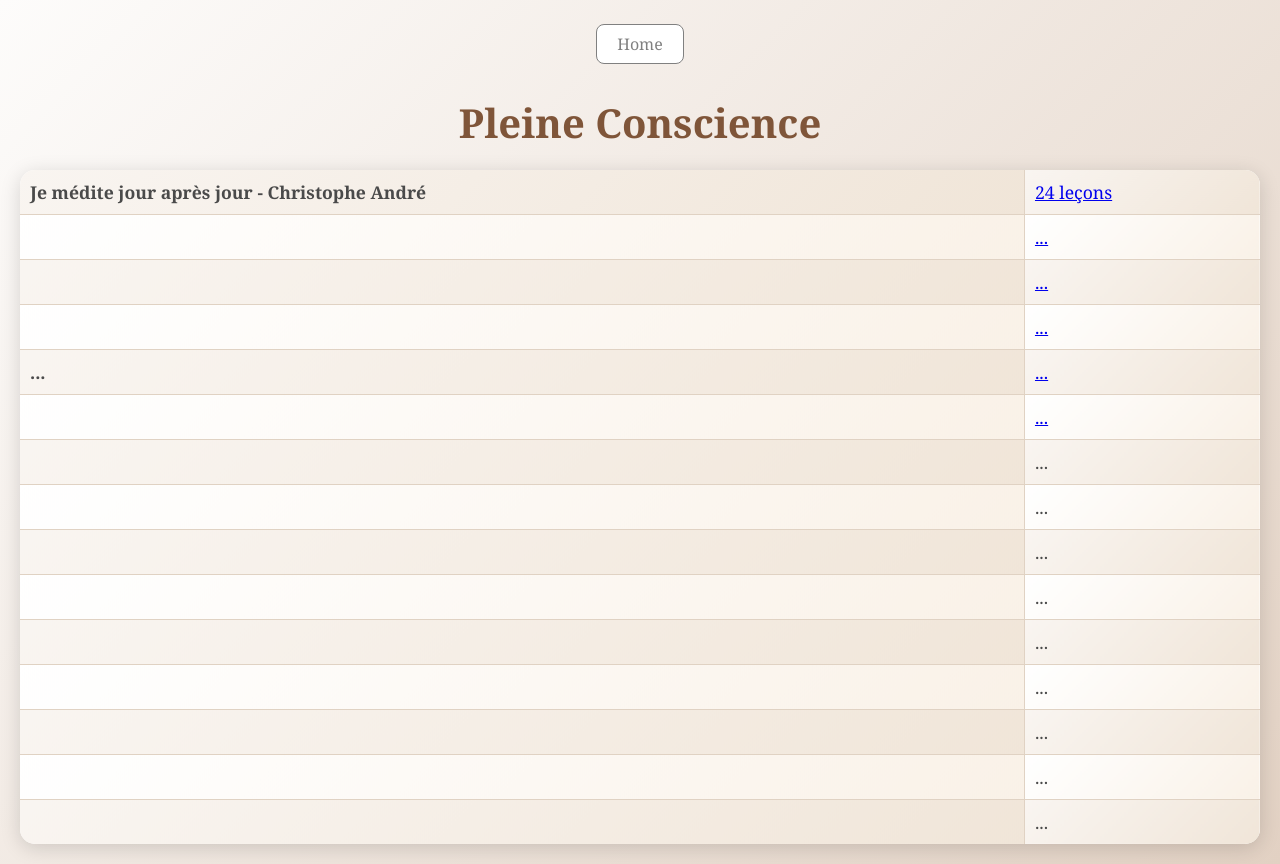
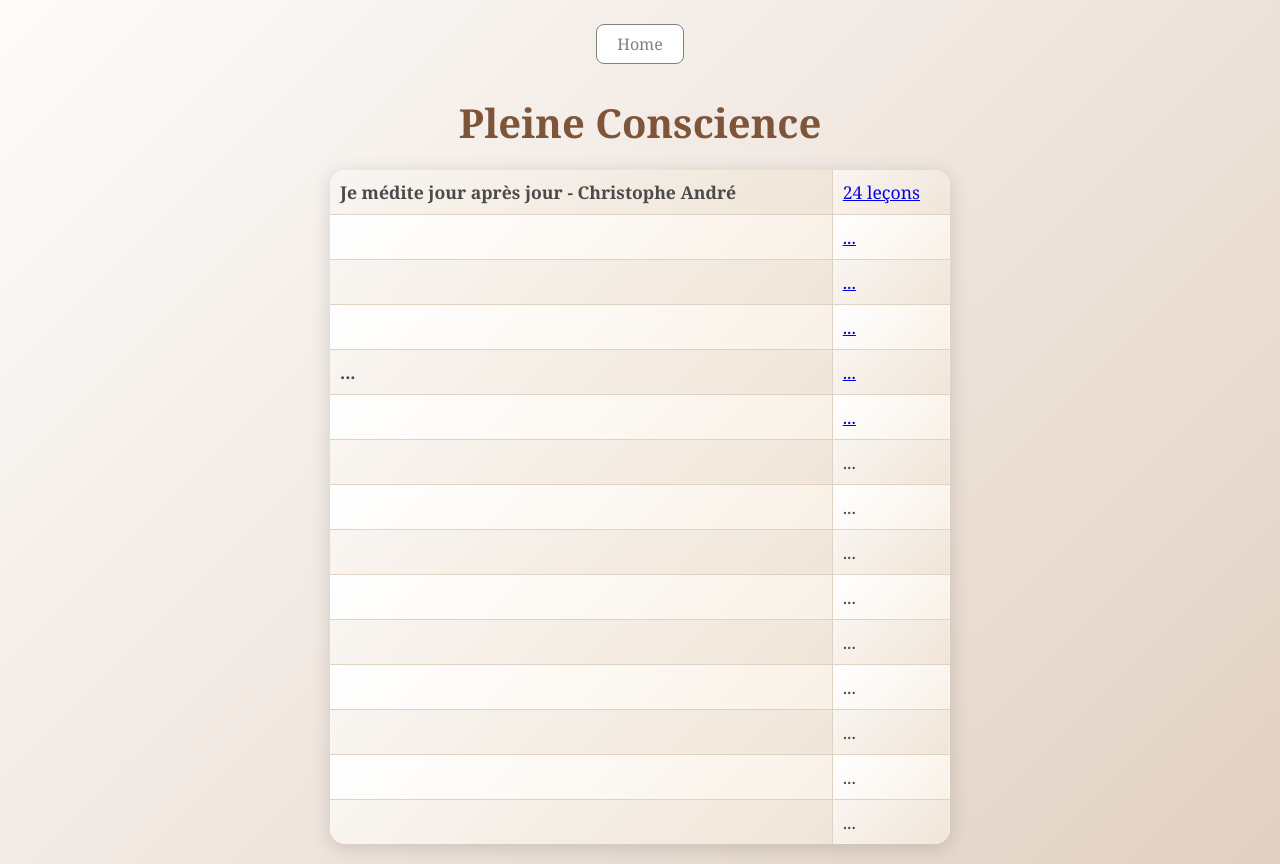
Before and after one commit to Krishook/BcTn, a PHP site: the page made by 07.Pleine Conscience/index.html in a window 1280 px wide. Run offline with PHP 8.4, Linux system fonts and the light colour scheme.

Commit message:
Update style-pleine-conscience.css

```diff
--- a/07.Pleine Conscience/style-pleine-conscience.css
+++ b/07.Pleine Conscience/style-pleine-conscience.css
@@ -18,7 +18,7 @@
 
 
     table {
-	    	width: 100%; /* Le tableau occupe toute la largeur disponible */
+	    	width: 50%; /* Le tableau occupe x% de la largeur disponible */
     		max-width: 100%; /* Empêche le dépassement sur des petits écrans */
 	    	border-collapse: collapse; /* Supprime les espaces entre les bordures */
     		margin: 0 auto; /* Centre le tableau */
```
